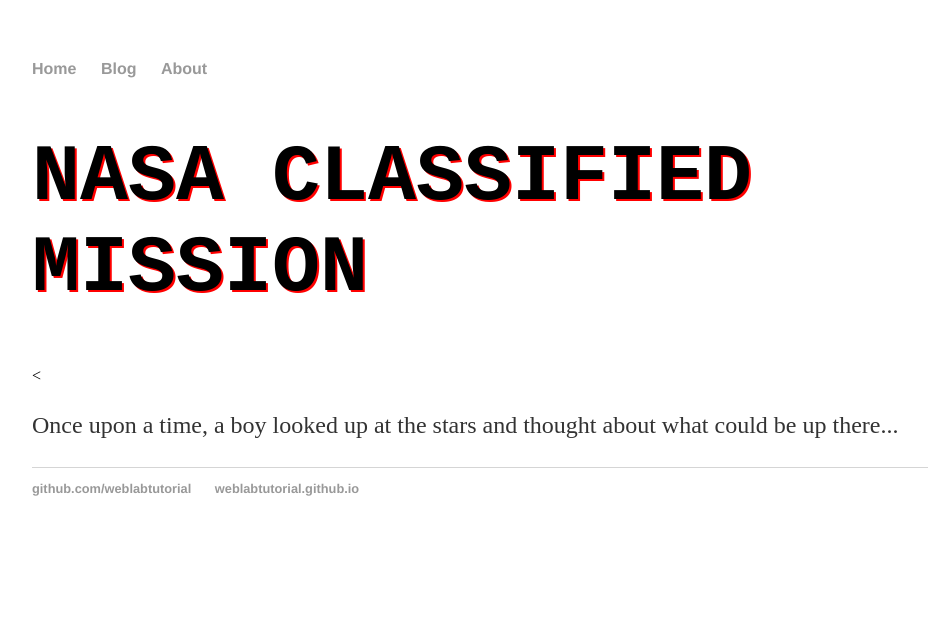
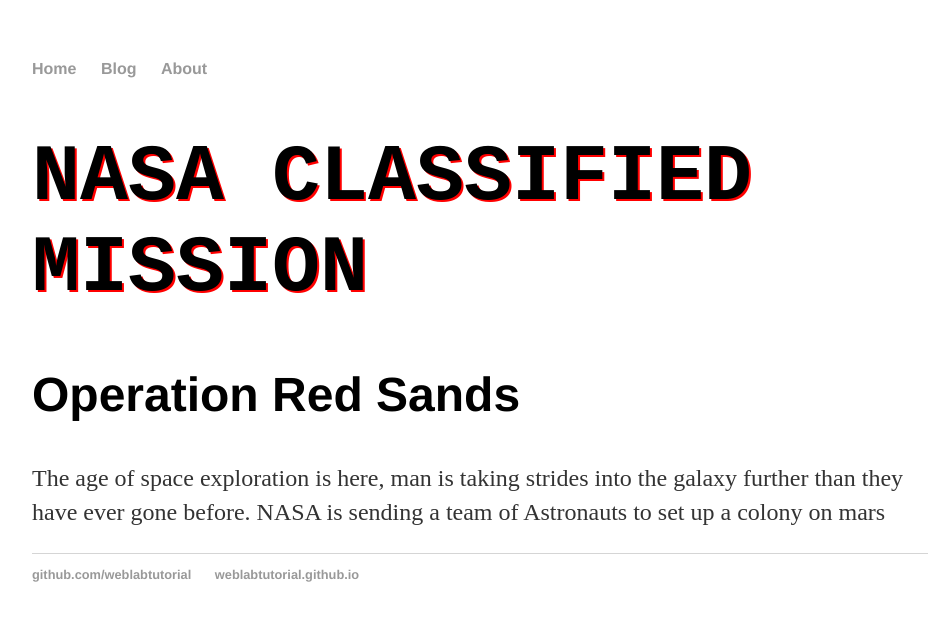
Before and after one commit to JoeGilliganHW/JoeGilliganHW.github.io, a Jekyll site: the page built from index.html, in a window 1280 px wide. Shown: the top 621 px of the page, without its empty margins (160-1093 px from the left). Built offline with Jekyll 4.4.1, drawn with Linux system fonts in a browser that asks for light colours.

Commit message:
Update index.html

```diff
--- a/index.html
+++ b/index.html
@@ -4,6 +4,6 @@
 ---
 <div class="blurb">
   <h1>NASA CLASSIFIED MISSION</h1>
-  <
-  <p>Once upon a time, a boy looked up at the stars and thought about what could be up there...</p>
+  <h2>Operation Red Sands</h2>
+  <p>The age of space exploration is here, man is taking strides into the galaxy further than they have ever gone before. NASA is sending a team of Astronauts to set up a colony on mars</p>
 </div>
```
